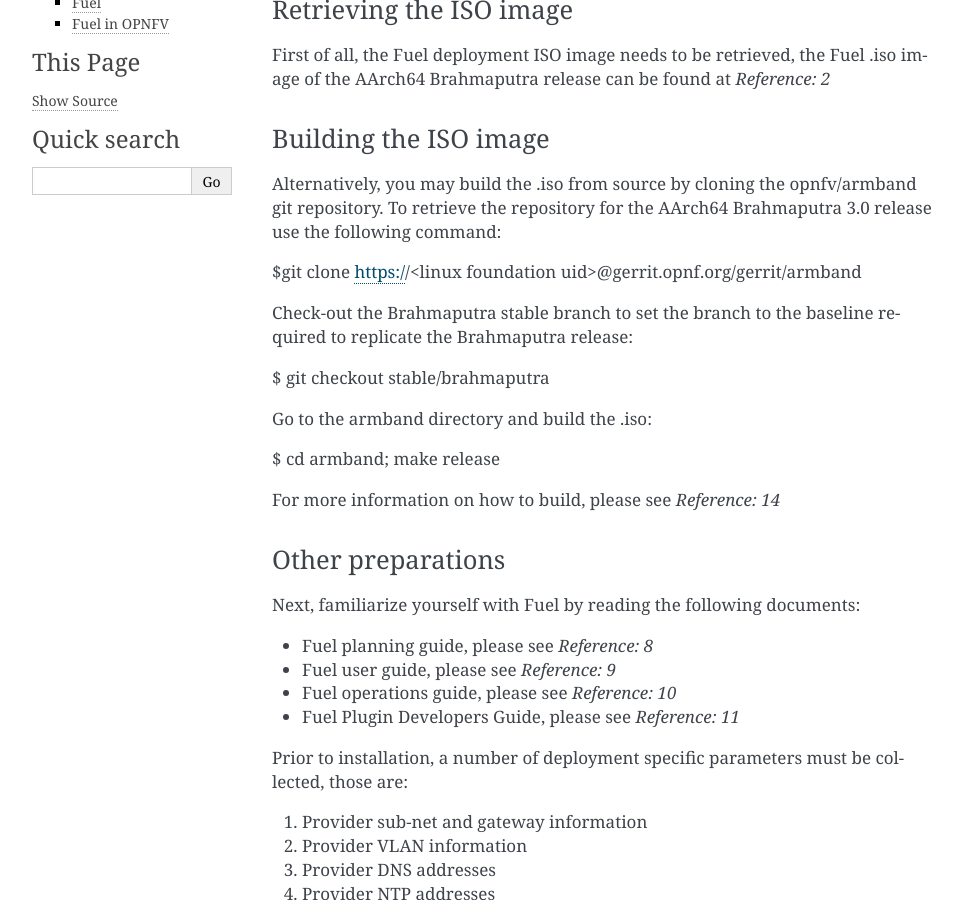
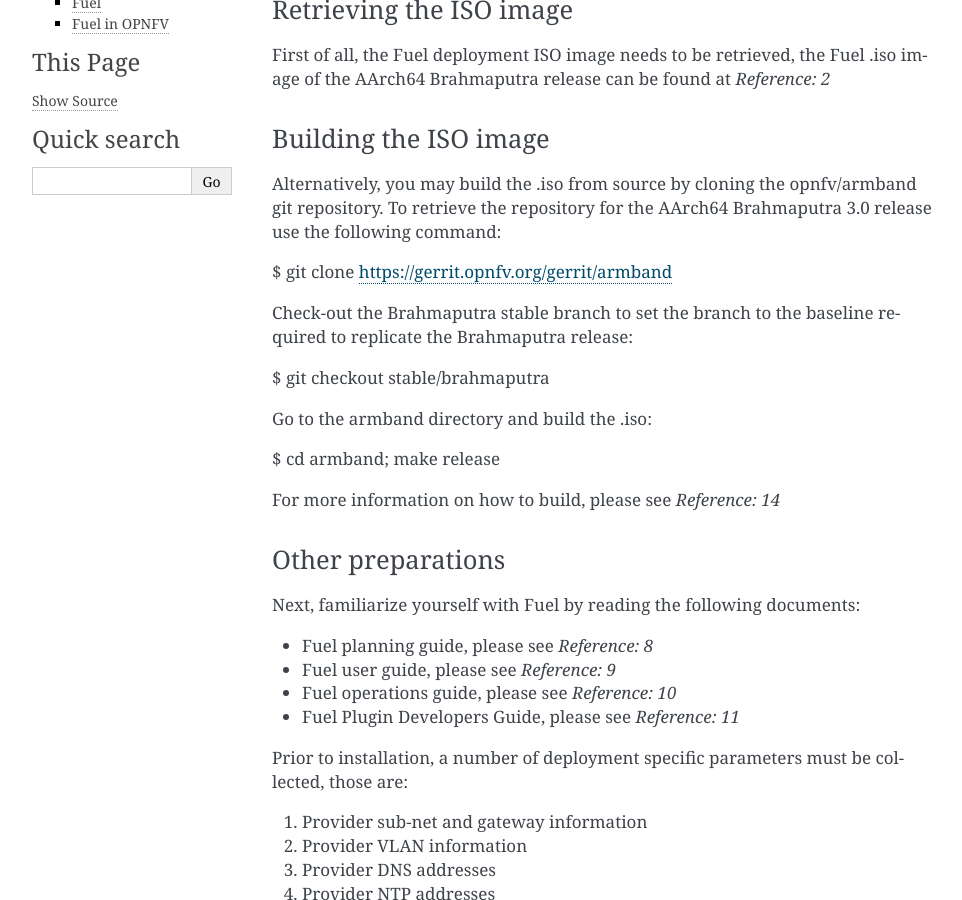
Before and after one commit to opnfv/armband, a Sphinx documentation site: the page built from docs/installation-instruction.rst, in a window 1280 px wide and 900 px high, scrolled down 1110 px. Shown: the whole window, without its empty margins (148-1110 px from the left). Built offline with Sphinx 7.4.7, drawn with Linux system fonts in a browser that asks for light colours; some of the changed text lies outside the part shown.

Commit message:
docs/install-instr: Fix git clone URL for HTTPS.
Drop unnecessary <user>@, not needed for http downloads.
Also, fix typo (missing letter) in opnfv.org domain name.

While we're at it, fix small typo in Ceilometer name too.

Change-Id: I58fa3a3f7f4a216b00d39174aae98da9328418d6
(cherry picked from commit dd00dfab0a3851830115b8e5d1f21343b506192d)

```diff
--- a/docs/installation-instruction.rst
+++ b/docs/installation-instruction.rst
@@ -51,7 +51,7 @@
 Alternatively, you may build the  .iso from source by cloning the
 opnfv/armband git repository.  To retrieve the repository for the AArch64 Brahmaputra 3.0 release use the following command:
 
-$git clone https://<linux foundation uid>@gerrit.opnf.org/gerrit/armband
+$ git clone https://gerrit.opnfv.org/gerrit/armband
 
 Check-out the Brahmaputra stable branch to set the branch to the
 baseline required to replicate the Brahmaputra release:
```
Also changed, not shown: other parts of docs/installation-instruction.rst (+1 -1 lines).
